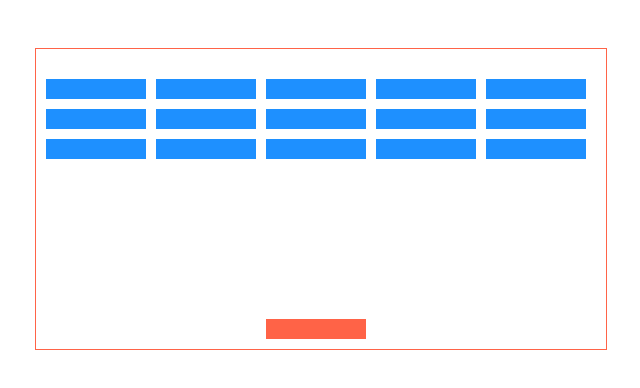
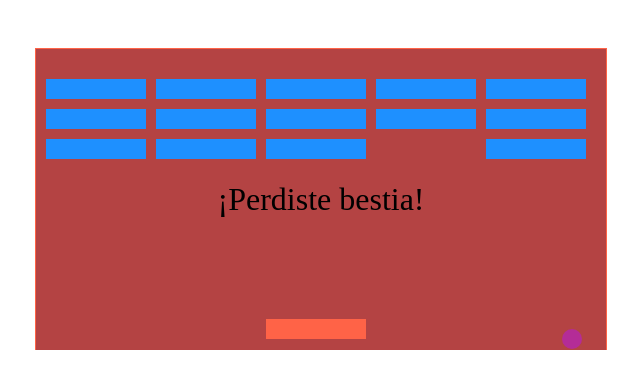
Before and after one commit to winvale/JUEGO, a plain HTML site: page index.html in a window 1280 px wide. Shown: the whole page, without its empty margins (319-959 px from the left). Drawn offline with Linux system fonts and the light colour scheme.

Commit message:
el sr juego xd

```diff
--- a/codigo.js
+++ b/codigo.js
@@ -15,12 +15,15 @@ let posicionActualBall = posicionInicialBall;
 let xDireccionBall = 2;
 let yDireccionBall = 2;
 let diametro = 20;
+
+const puntuacion = "";
+
 //definir time
-
+let timerID;
 //Definicion de la clase bloque
 class Bloque {
   constructor(ejeX, ejeY) {
-    this.bottomLefft = [ejeX, ejeY];
+    this.bottomLeft = [ejeX, ejeY];
     this.bottomRigth = [ejeX + anchoBloque, ejeY];
     this.topLeft = [ejeX, ejeY + altoBloque];
     this.topRigth = [ejeX + anchoBloque, ejeY + altoBloque];
@@ -50,8 +53,8 @@ function addBloques() {
   for (let i = 0; i < bloques.length; i++) {
     const bloque = document.createElement("div");
     bloque.classList.add("bloque");
-    bloque.style.left = bloques[i].bottomLefft[0] + "px";
-    bloque.style.bottom = bloques[i].bottomLefft[1] + "px";
+    bloque.style.left = bloques[i].bottomLeft[0] + "px";
+    bloque.style.bottom = bloques[i].bottomLeft[1] + "px";
     contenedor.appendChild(bloque);
   }
 }
@@ -102,9 +105,73 @@ function moverBall() {
   posicionActualBall[0] += xDireccionBall;
   posicionActualBall[1] += yDireccionBall;
   dibujarBall();
+  revisarColisiones();
+  gameOver();
 }
 
 timerId = setInterval(moverBall, 20);
 
+function revisarColisiones() {
+  // colisiones con bloques
+  for (let i = 0; i < bloques.length; i++) {
+    if (
+      posicionActualBall[0] > bloques[1].bottomLeft[0] &&
+      posicionActualBall[0] < bloques[i].bottomRigth[0] &&
+      posicionActualBall[1] + diametro > bloques[i].bottomLeft[1] &&
+      posicionActualBall[1] < bloques[i].topLeft[1]
+    ) {
+      const allTheBloques = Array.from(document.querySelectorAll(".bloque"));
+      allTheBloques[i].classList.remove("bloque");
+      bloques.splice(i, 1);
+      cambiarDireccion();
+    }
+  }
+
+  //colisiones con paredes
+  if (
+    posicionActualBall[0] >= anchoTablero - diametro ||
+    posicionActualBall[1] >= altoTablero - diametro ||
+    posicionActualBall[0] <= 0 ||
+    posicionActualBall[1] <= 0
+  ) {
+    cambiarDireccion();
+  }
+  //revision colision con usuario
+  if (
+    posicionActualBall[0] > posicionActualUsuario[0] &&
+    posicionActualBall[0] < posicionActualUsuario[0] + anchoBloque &&
+    posicionActualBall[1] > posicionActualUsuario[1] &&
+    posicionActualBall[1] < posicionActualUsuario[1] + altoBloque
+  ) {
+    cambiarDireccion();
+  }
+}
+//funcion game over
+function gameOver() {
+  if (posicionActualBall[1] <= 0) {
+    clearInterval(timerId);
+    puntuacion.innerHTML = "Perdiste Bestia... ";
+    document.removeEventListener("keydown", moverUsuario);
+
+    document.querySelector(".p").innerHTML = "¡Perdiste bestia!";
+  }
+}
 //funcion de cambiar direccion
-function cambiarDireccion() {}
+function cambiarDireccion() {
+  if (xDireccionBall === 2 && yDireccionBall === 2) {
+    yDireccionBall = -2;
+    return;
+  }
+  if (xDireccionBall === 2 && yDireccionBall === -2) {
+    xDireccionBall = -2;
+    return;
+  }
+  if (xDireccionBall === -2 && yDireccionBall === -2) {
+    yDireccionBall = 2;
+    return;
+  }
+  if (xDireccionBall === -2 && yDireccionBall === 2) {
+    xDireccionBall = 2;
+    return;
+  }
+}
--- a/estilos.css
+++ b/estilos.css
@@ -29,3 +29,11 @@ position: absolute;
 border-radius: 10px;
 background-color: rgb(180, 44, 151);
 }
+.p{
+    text-align: center;
+    background-color: rgb(180, 67, 67);
+    font-size: xx-large;
+    padding: 132px;
+
+
+}
--- a/index.html
+++ b/index.html
@@ -7,10 +7,10 @@
     <link rel="stylesheet" href="estilos.css" />
     <title>juego</title>
   </head>
-  <body>
+  <body >
     <div class="container">
-      <div class="contenedor"></div>
-    </div>
+      <div class="contenedor "><div class="p"></div></div>
+
     <script src="codigo.js"></script>
   </body>
 </html>
```
